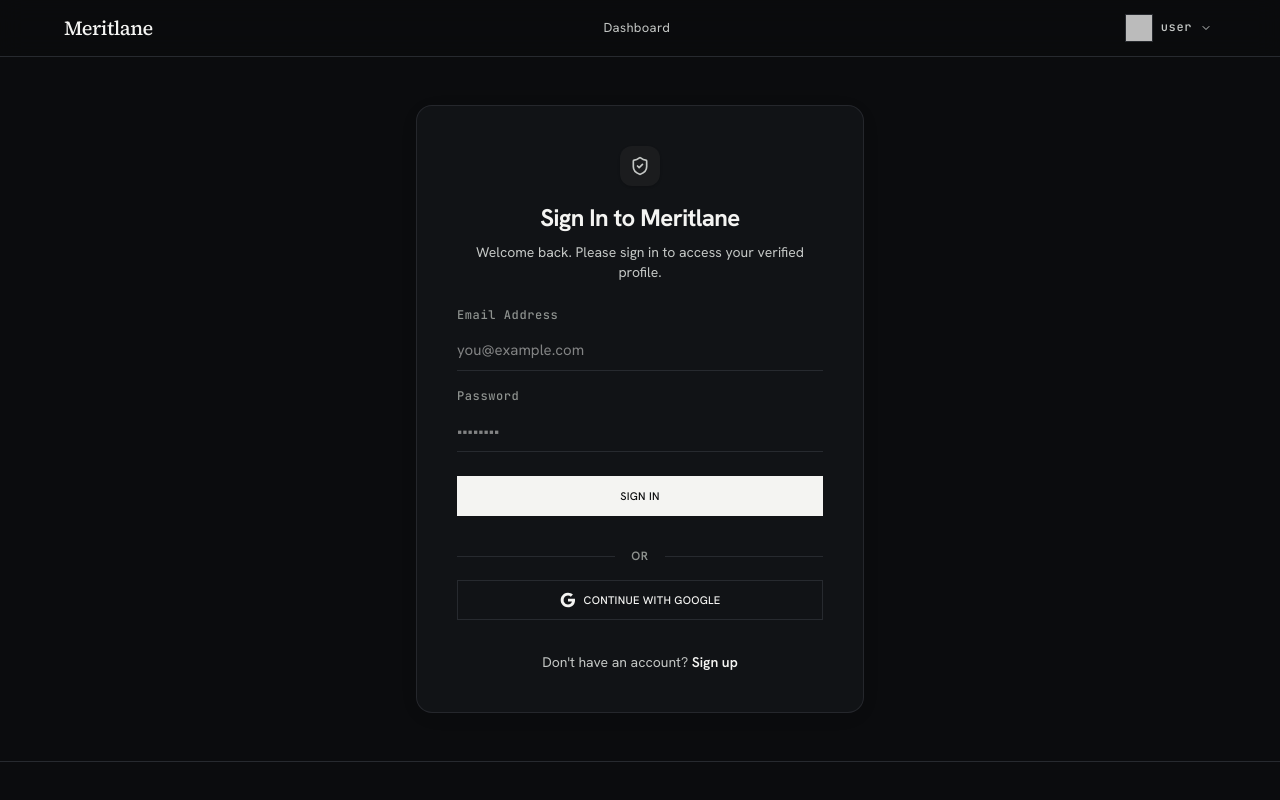
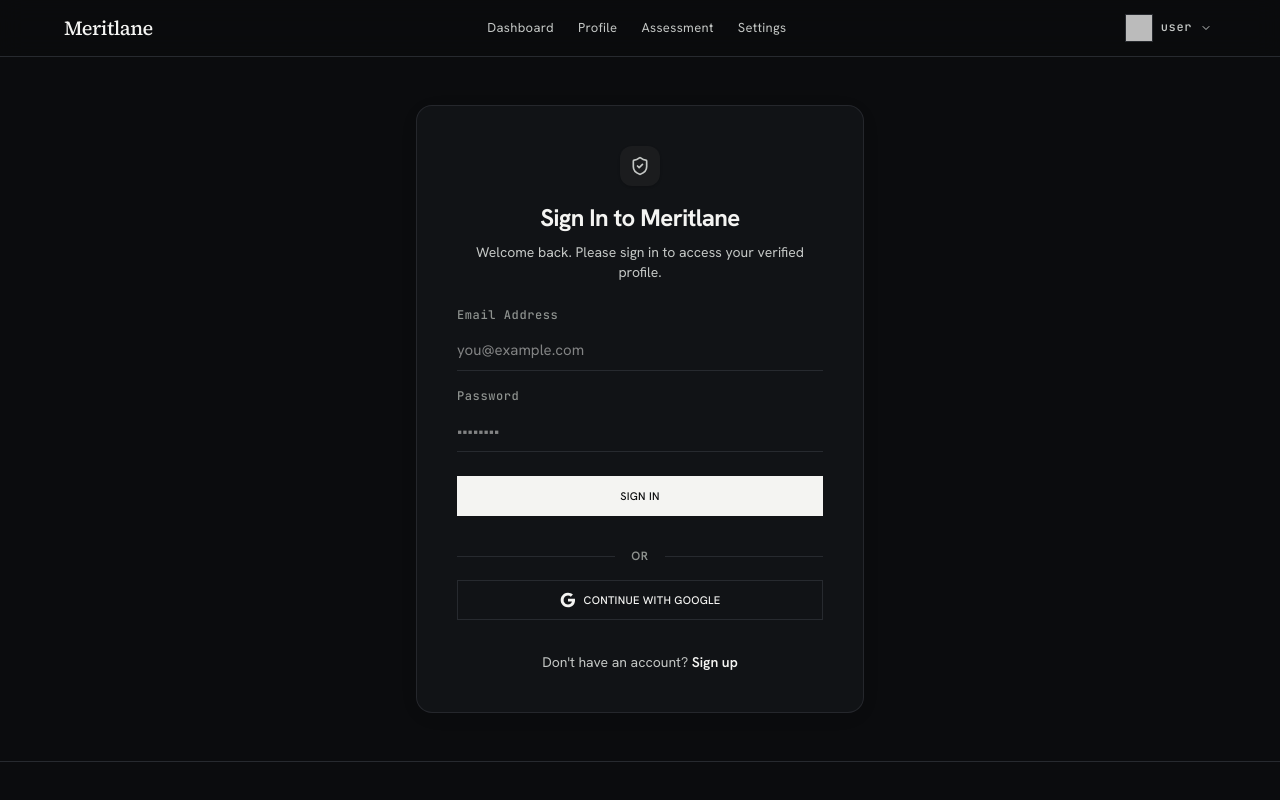
Before and after one commit to SaitrishankAUCSE/MeritLane, a Next.js app: page /login in a window 1280 px wide. Shown: the top 800 px of the page. Built offline with nearby package versions, Linux system fonts and the light colour scheme; no server answers; the database is empty; sample sign-in values are in the browser's storage.

Commit message:
feat: add explicit page links to Navbar for all roles

```diff
--- a/components/Navbar.tsx
+++ b/components/Navbar.tsx
@@ -48,8 +48,25 @@
         </Link>
 
         {!isResolvingAuth && user && (
-          <nav className="hidden items-center sm:flex">
-            <NavLink href={dashboardHref} current={pathname}>Dashboard</NavLink>
+          <nav className="hidden items-center gap-6 sm:flex">
+            {isUserAdmin ? (
+              <>
+                <NavLink href="/admin" current={pathname}>Admin</NavLink>
+                <NavLink href="/settings" current={pathname}>Settings</NavLink>
+              </>
+            ) : userProfile?.role === "employer" ? (
+              <>
+                <NavLink href="/employer/dashboard" current={pathname}>Dashboard</NavLink>
+                <NavLink href="/settings" current={pathname}>Settings</NavLink>
+              </>
+            ) : (
+              <>
+                <NavLink href="/candidate/dashboard" current={pathname}>Dashboard</NavLink>
+                <NavLink href="/candidate/profile" current={pathname}>Profile</NavLink>
+                <NavLink href="/candidate/assessment" current={pathname}>Assessment</NavLink>
+                <NavLink href="/settings" current={pathname}>Settings</NavLink>
+              </>
+            )}
           </nav>
         )}
 
@@ -58,9 +75,7 @@
             <div className="h-8 w-8 animate-pulse bg-surface-high" />
           ) : user ? (
             <>
-              <nav className="flex items-center sm:hidden">
-                <NavLink href={dashboardHref} current={pathname}>Dashboard</NavLink>
-              </nav>
+              {/* Mobile menu handled by hamburger icon below */}
               <ProfileDropdown
                 user={user}
                 userProfile={userProfile}
@@ -80,27 +95,47 @@
             </div>
           )}
 
-          {!user && (
+          {/* Mobile menu toggle */}
           <button
-              className="flex h-9 w-9 items-center justify-center text-muted-foreground hover:text-foreground md:hidden"
+            className="flex h-9 w-9 items-center justify-center text-muted-foreground hover:text-foreground sm:hidden"
             onClick={() => setMobileMenuOpen(!mobileMenuOpen)}
             aria-label="Toggle navigation menu"
           >
             {mobileMenuOpen ? <X className="h-5 w-5" /> : <Menu className="h-5 w-5" />}
           </button>
-          )}
         </div>
       </div>
 
       {mobileMenuOpen && (
         <div className="border-t border-border px-5 py-4 md:hidden">
-          {!isResolvingAuth && !user && (
+          {!isResolvingAuth && !user ? (
             <div className="flex flex-col gap-2">
               <Button href="/login" variant="secondary" className="w-full justify-center">Log in</Button>
               <Button href="/signup" variant="secondary" className="w-full justify-center">Register</Button>
               <Button href="/employer/dashboard" variant="primary" className="w-full justify-center">Post a Role</Button>
             </div>
+          ) : !isResolvingAuth && user ? (
+            <div className="flex flex-col gap-4">
+              {isUserAdmin ? (
+                <>
+                  <Link href="/admin" className="text-sm text-foreground">Admin</Link>
+                  <Link href="/settings" className="text-sm text-foreground">Settings</Link>
+                </>
+              ) : userProfile?.role === "employer" ? (
+                <>
+                  <Link href="/employer/dashboard" className="text-sm text-foreground">Dashboard</Link>
+                  <Link href="/settings" className="text-sm text-foreground">Settings</Link>
+                </>
+              ) : (
+                <>
+                  <Link href="/candidate/dashboard" className="text-sm text-foreground">Dashboard</Link>
+                  <Link href="/candidate/profile" className="text-sm text-foreground">Profile</Link>
+                  <Link href="/candidate/assessment" className="text-sm text-foreground">Assessment</Link>
+                  <Link href="/settings" className="text-sm text-foreground">Settings</Link>
+                </>
               )}
+            </div>
+          ) : null}
         </div>
       )}
     </header>
```
Lines whose indentation alone changed are shown as unchanged.
